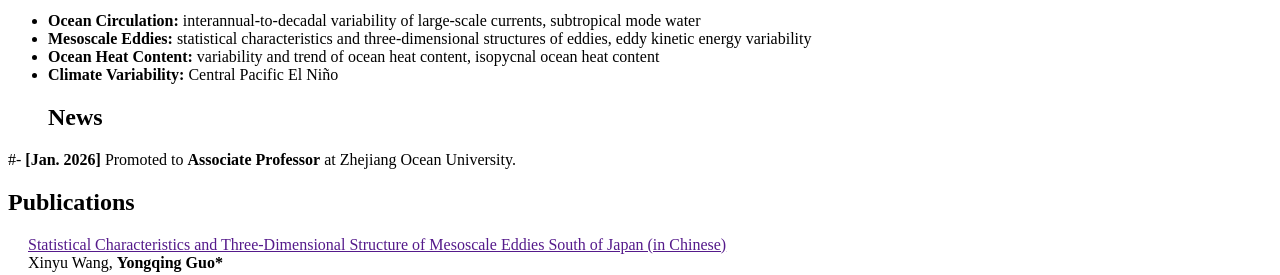
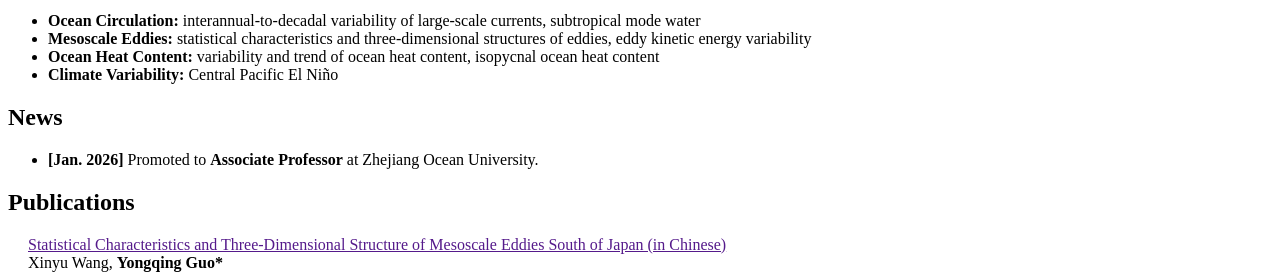
Before and after one commit to guoyq0314/guoyq0314.github.io, a Jekyll site: the page built from index.md, in a window 1280 px wide. Shown: the part 639-914 px from the top of the page. Built offline with Jekyll 4.4.1, drawn with Linux system fonts in a browser that asks for light colours; our own code applies the rules of GitHub Pages for plain Markdown files.

```diff
--- a/index.md
+++ b/index.md
@@ -16,9 +16,9 @@ I received my Ph.D. in Physical Oceanography from **Ocean University of China**
 - **Mesoscale Eddies:** statistical characteristics and three-dimensional structures of eddies, eddy kinetic energy variability
 - **Ocean Heat Content:** variability and trend of ocean heat content, isopycnal ocean heat content
 - **Climate Variability:** Central Pacific El Niño
+
 ## News
-
-#- **[Jan. 2026]** Promoted to **Associate Professor** at Zhejiang Ocean University.
+- **[Jan. 2026]** Promoted to **Associate Professor** at Zhejiang Ocean University.
 
 {% include_relative _includes/publications.md %}
 
```
